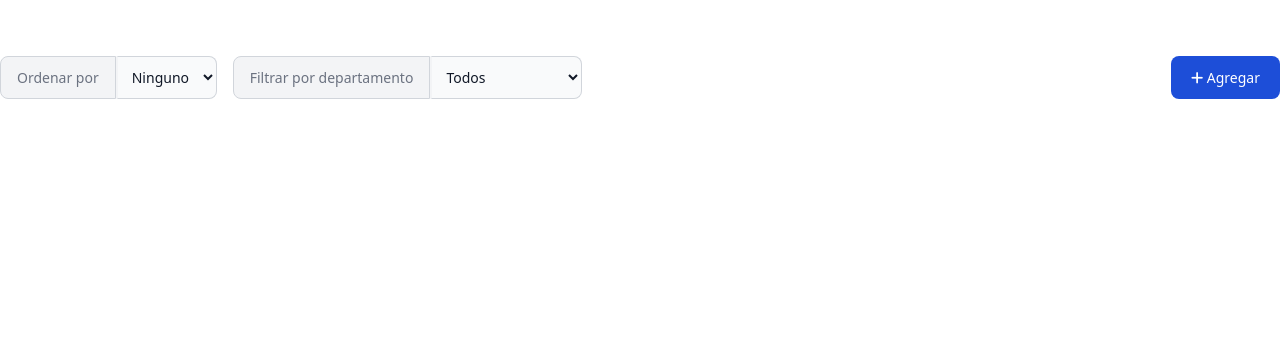
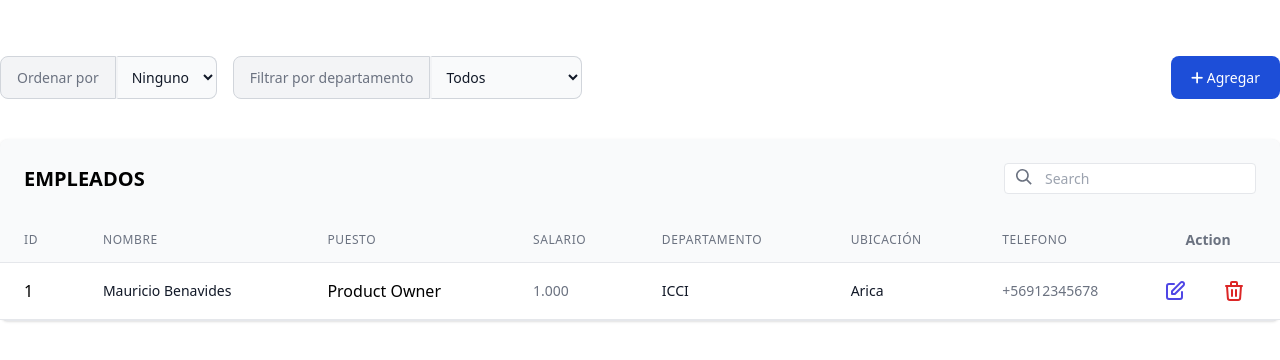
Before and after one commit to Haniel99/I.S.II_angular, an Angular app: page / in a window 1280 px wide. Shown: the top 360 px of the page. Built offline with nearby package versions, Linux system fonts and the light colour scheme.

Commit message:
buscador y tabla

```diff
--- a/src/app/components/home/home.component.html
+++ b/src/app/components/home/home.component.html
@@ -1,13 +1,14 @@
-
 <!-- Filtros y agregar -->
 <div class="flex justify-between mt-14 container m-auto">
     <div class="flex ">
 
         <div class="flex mr-4">
-            <div class="flex-shrink-0 z-10 inline-flex items-center py-2.5 px-4 text-sm font-medium text-center text-gray-500 bg-gray-100 border border-gray-300 rounded-l-lg">
+            <div
+                class="flex-shrink-0 z-10 inline-flex items-center py-2.5 px-4 text-sm font-medium text-center text-gray-500 bg-gray-100 border border-gray-300 rounded-l-lg">
                 Ordenar por
             </div>
-            <select class="bg-gray-50 border border-gray-300 text-gray-900 text-sm rounded-r-lg border-l-gray-100 border-l-2 block w-full p-2.5 focus:outline-none">
+            <select
+                class="bg-gray-50 border border-gray-300 text-gray-900 text-sm rounded-r-lg border-l-gray-100 border-l-2 block w-full p-2.5 focus:outline-none">
                 <option selected>Ninguno</option>
                 <option value="nombre">Nombre</option>
                 <option value="salario">Salario</option>
@@ -15,10 +16,12 @@
         </div>
 
         <div class="flex">
-            <div class="flex-shrink-0 z-10 inline-flex items-center py-2.5 px-4 text-sm font-medium text-center text-gray-500 bg-gray-100 border border-gray-300 rounded-l-lg">
+            <div
+                class="flex-shrink-0 z-10 inline-flex items-center py-2.5 px-4 text-sm font-medium text-center text-gray-500 bg-gray-100 border border-gray-300 rounded-l-lg">
                 Filtrar por departamento
             </div>
-            <select class="bg-gray-50 border border-gray-300 text-gray-900 text-sm rounded-r-lg border-l-gray-100 border-l-2 block w-full p-2.5 focus:outline-none">
+            <select
+                class="bg-gray-50 border border-gray-300 text-gray-900 text-sm rounded-r-lg border-l-gray-100 border-l-2 block w-full p-2.5 focus:outline-none">
                 <option selected>Todos</option>
                 <option value="d1">Departamento 1</option>
                 <option value="d2">Departamento 2</option>
@@ -31,6 +34,116 @@
         <i class="fa-solid fa-plus"></i>
         Agregar
     </button>
+</div>
 
+<div class="flex flex-col mt-10 container m-auto border-b border-gray-200 shadow sm:rounded-lg bg-gray-50">
+    <div class="flex justify-between items-center p-6">
+        <h1 class="font-bold text-xl">EMPLEADOS</h1>
+        <div class="relative pull-right pl-4 pr-4 md:pr-0">
+            <input type="search" placeholder="Search" class="w-full bg-white text-sm text-black transition border border-gray-200 focus:outline-none focus:border-gray-600 rounded py-1 px-2 pl-10 appearance-none leading-normal">
+            <div class="absolute search-icon" style="top: 0.375rem;left: 1.75rem;">
+                <svg class="fill-current pointer-events-none text-gray-500 w-4 h-4" xmlns="http://www.w3.org/2000/svg" viewBox="0 0 20 20">
+                    <path d="M12.9 14.32a8 8 0 1 1 1.41-1.41l5.35 5.33-1.42 1.42-5.33-5.34zM8 14A6 6 0 1 0 8 2a6 6 0 0 0 0 12z"></path>
+                </svg>
+            </div>
+        </div>
+    </div>
+    <div class="overflow-x-auto">
+        <div class="inline-block min-w-full overflow-hidden align-middle">
+            <table class="min-w-full">
+                <thead>
+                    <tr>
+                        <th
+                            class="px-6 py-3 text-xs font-medium leading-4 tracking-wider text-left text-gray-500 uppercase border-b border-gray-200 bg-gray-50">
+                            ID</th>
+                        <th
+                            class="px-6 py-3 text-xs font-medium leading-4 tracking-wider text-left text-gray-500 uppercase border-b border-gray-200 bg-gray-50">
+                            NOMBRE</th>
+                        <th
+                            class="px-6 py-3 text-xs font-medium leading-4 tracking-wider text-left text-gray-500 uppercase border-b border-gray-200 bg-gray-50">
+                            PUESTO</th>
+                        <th
+                            class="px-6 py-3 text-xs font-medium leading-4 tracking-wider text-left text-gray-500 uppercase border-b border-gray-200 bg-gray-50">
+                            SALARIO</th>
+                        <th
+                            class="px-6 py-3 text-xs font-medium leading-4 tracking-wider text-left text-gray-500 uppercase border-b border-gray-200 bg-gray-50">
+                            DEPARTAMENTO</th>
+                        <th
+                            class="px-6 py-3 text-xs font-medium leading-4 tracking-wider text-left text-gray-500 uppercase border-b border-gray-200 bg-gray-50">
+                            UBICACIÓN</th>
+                        <th
+                            class="px-6 py-3 text-xs font-medium leading-4 tracking-wider text-left text-gray-500 uppercase border-b border-gray-200 bg-gray-50">
+                            TELEFONO</th>
+                        <th class="px-6 py-3 text-sm text-left text-gray-500 border-b border-gray-200 bg-gray-50"
+                            colspan="3">
+                            Action</th>
+                    </tr>
+                </thead>
 
+                <tbody class="bg-white">
+                    <tr>
+
+                        <td class="px-6 py-4 whitespace-no-wrap border-b border-gray-200">
+                            <div class="flex items-center">
+                                <p>1</p>
+                            </div>
+
+                        </td>
+
+                        <td class="px-6 py-4 whitespace-no-wrap border-b border-gray-200">
+                            <div class="text-sm leading-5 text-gray-900">
+                                <p>Mauricio Benavides</p>
+                            </div>
+                        </td>
+
+                        <td class="px-6 py-4 whitespace-no-wrap border-b border-gray-200">
+                            <p>Product Owner</p>
+                        </td>
+
+                        <td
+                            class="px-6 py-4 text-sm leading-5 text-gray-500 whitespace-no-wrap border-b border-gray-200">
+                            <p>1.000</p>
+                        </td>
+
+                        <td class="px-6 py-4 whitespace-no-wrap border-b border-gray-200">
+                            <div class="text-sm leading-5 text-gray-900">
+                                <p>ICCI</p>
+                            </div>
+                        </td>
+
+                        <td class="px-6 py-4 whitespace-no-wrap border-b border-gray-200">
+                            <div class="text-sm leading-5 text-gray-900">
+                                <p>Arica</p>
+                            </div>
+                        </td>
+
+                        <td
+                            class="px-6 py-4 text-sm leading-5 text-gray-500 whitespace-no-wrap border-b border-gray-200">
+                            <p>+56912345678</p>
+                        </td>
+
+                        <td
+                            class="text-sm font-medium leading-5 text-center whitespace-no-wrap border-b border-gray-200 ">
+                            <a href="#" class="text-indigo-600 hover:text-indigo-900">
+                                <svg xmlns="http://www.w3.org/2000/svg" class="w-6 h-6" fill="none" viewBox="0 0 24 24"
+                                    stroke="currentColor">
+                                    <path stroke-linecap="round" stroke-linejoin="round" stroke-width="2"
+                                        d="M11 5H6a2 2 0 00-2 2v11a2 2 0 002 2h11a2 2 0 002-2v-5m-1.414-9.414a2 2 0 112.828 2.828L11.828 15H9v-2.828l8.586-8.586z" />
+                                </svg>
+                            </a>
+
+                        <td class="text-sm font-medium leading-5 whitespace-no-wrap border-b border-gray-200 ">
+                            <a href="#"><svg xmlns="http://www.w3.org/2000/svg"
+                                    class="w-6 h-6 text-red-600 hover:text-red-800" fill="none" viewBox="0 0 24 24"
+                                    stroke="currentColor">
+                                    <path stroke-linecap="round" stroke-linejoin="round" stroke-width="2"
+                                        d="M19 7l-.867 12.142A2 2 0 0116.138 21H7.862a2 2 0 01-1.995-1.858L5 7m5 4v6m4-6v6m1-10V4a1 1 0 00-1-1h-4a1 1 0 00-1 1v3M4 7h16" />
+                                </svg>
+                            </a>
+                        </td>
+                    </tr>
+                </tbody>
+            </table>
+        </div>
+    </div>
 </div>
```
